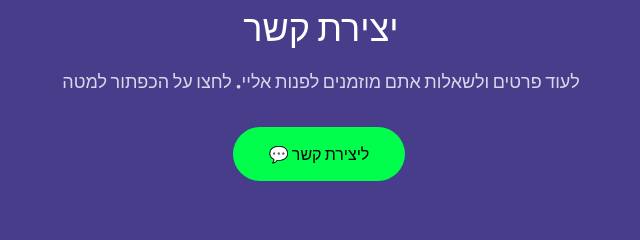
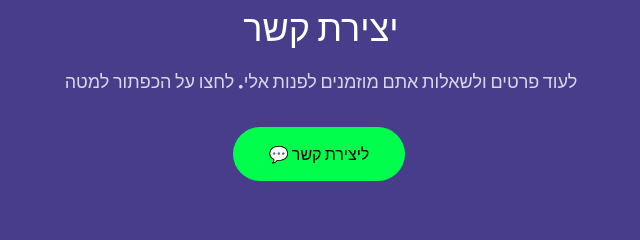
Before and after one commit to sagie111/Inbal, a plain HTML site: page index.html in a window 1280 px wide. Shown: the part 3352-3592 px from the top of the page, 319-959 px from the left. Drawn offline with nearby package versions, Linux system fonts and the light colour scheme; some packages are replaced by stand-ins of ours; no server answers; files whose address does not match are found by name.

Commit message:
Update index.html

```diff
--- a/index.html
+++ b/index.html
@@ -225,7 +225,7 @@
 			<div class="row animate-box">
 				<div class="col-md-8 col-md-offset-2 text-center fh5co-heading">
 					<h1 style="color: white; font-family: 'Secular One', sans-serif;">יצירת קשר</h1>
-					<p  style="  font-family: 'Secular One', sans-serif;">לעוד פרטים ולשאלות אתם מוזמנים לפנות אליי. לחצו על הכפתור למטה</p>
+					<p  style="  font-family: 'Secular One', sans-serif;">לעוד פרטים ולשאלות אתם מוזמנים לפנות אלי. לחצו על הכפתור למטה</p>
 					<p><a href="https://api.whatsapp.com/send?phone=972544622075&text=שלום, אני מעוניין לקבל פרטים לגבי ההוראה המתקנת." class="btn btn-default btn-lg " style="background-color: #00ff4c; color: black;  font-size: medium; font-family: 'Secular One', sans-serif;">💬 ליצירת קשר</a></p>
 				</div>
 			</div>
```
